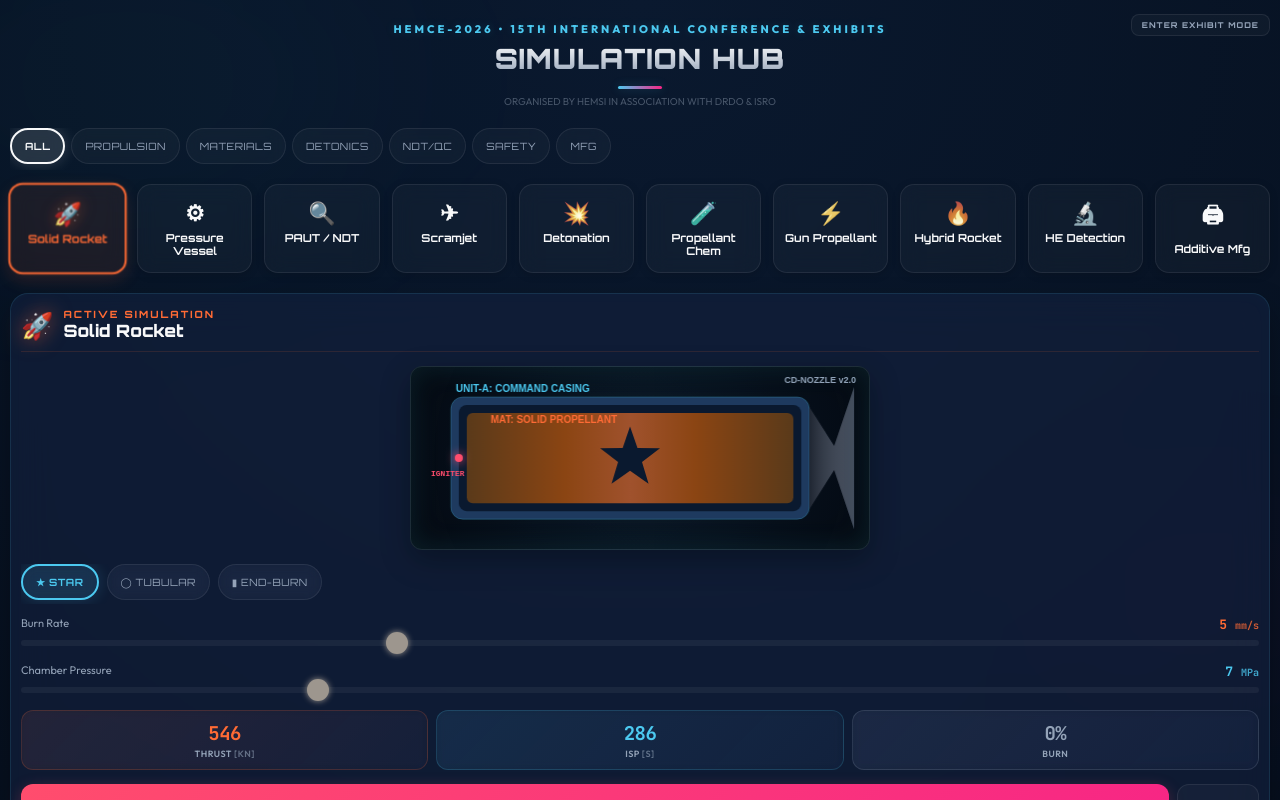
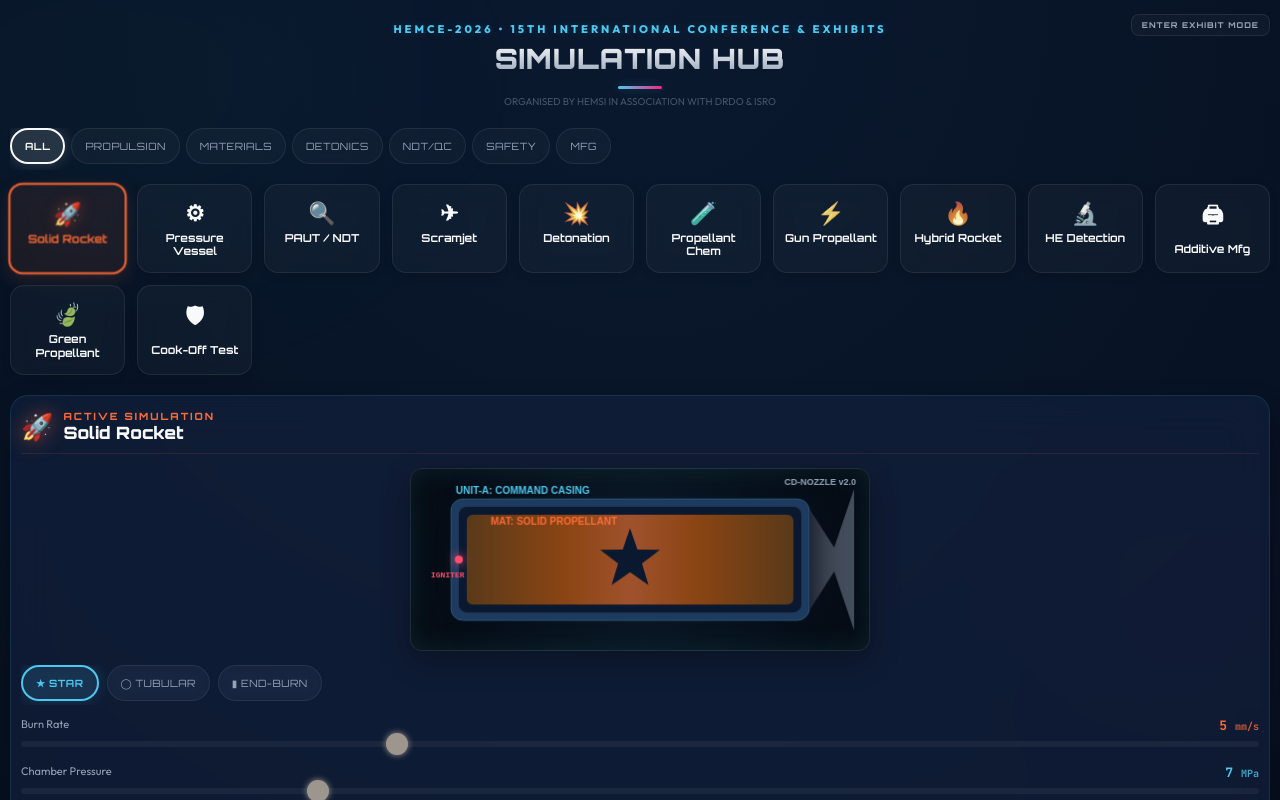
Before and after one commit to Praviadari/hemce_sims, a React (Vite) app: page / in a window 1280 px wide. Shown: the top 800 px of the page. Built offline with nearby package versions, Linux system fonts and the light colour scheme.

Commit message:
feat: add Green Propellant and Cook-Off Test simulations to registry

```diff
--- /dev/null
+++ b/src/sims/CookOffTestSim.jsx
@@ -0,0 +1,123 @@
+import { useState, useRef } from "react";
+import { useCanvas, T } from "../utils";
+import { SimCanvas, ActionBtn, PillRow, Pill, DataRow, DataBox, InfoBox } from "../components/Primitives";
+import { AIInsight } from "../components/AIInsight";
+
+export function CookOffTestSim() {
+  const [phase, setPhase] = useState("idle"); // idle | heating | reaction
+  const [munType, setMunType] = useState("standard"); // standard | insensitive
+  const tempRef = useRef(20);
+
+  const canvasRef = useCanvas((ctx, frameCount) => {
+    ctx.clearRect(0, 0, 460, 180);
+
+    // Heating simulation logic (Fast Cook-Off Test equivalent)
+    if (phase === "heating") {
+      tempRef.current += 1.5;
+      if (tempRef.current >= 400) {
+        setPhase("reaction");
+      }
+    }
+
+    const t = tempRef.current;
+
+    // Draw the furnace / fire environment
+    const fireIntensity = phase !== "idle" ? Math.min((t - 20) / 200, 1) : 0;
+    ctx.fillStyle = `rgba(255, 50, 0, ${fireIntensity * 0.4 + (Math.sin(frameCount * 0.2) * 0.1)})`;
+    ctx.fillRect(0, 100, 460, 80);
+
+    // Draw the munition casing
+    ctx.fillStyle = T.gray;
+    ctx.fillRect(160, 60, 140, 60);
+    ctx.fillStyle = '#444';
+    ctx.fillRect(150, 55, 10, 70); // Base
+    ctx.beginPath();
+    ctx.moveTo(300, 60);
+    ctx.lineTo(340, 90);
+    ctx.lineTo(300, 120);
+    ctx.fill(); // Nose cone
+
+    // Inner energetic core
+    ctx.fillStyle = munType === "insensitive" ? '#3b82f6' : '#ef4444';
+    ctx.fillRect(165, 65, 130, 50);
+
+    if (phase === "reaction") {
+      if (munType === "standard") {
+        // High-order Detonation
+        ctx.fillStyle = `rgba(255, 200, 50, 0.9)`;
+        ctx.beginPath();
+        for(let i=0; i<15; i++) {
+          const r = Math.random() * 150 + 50;
+          const a = Math.random() * Math.PI * 2;
+          ctx.lineTo(230 + Math.cos(a)*r, 90 + Math.sin(a)*r);
+        }
+        ctx.closePath();
+        ctx.fill();
+        ctx.fillStyle = T.white;
+        ctx.font = "bold 20px monospace";
+        ctx.textAlign = "center";
+        ctx.fillText("CRITICAL FAILURE (DETONATION)", 230, 40);
+      } else {
+        // Deflagration (Burning peacefully)
+        ctx.fillStyle = `rgba(100, 150, 255, 0.8)`;
+        for(let i=0; i<8; i++) {
+          ctx.beginPath();
+          ctx.arc(230 + (Math.random()*100-50), 60 - (Math.random()*40), Math.random()*20+10, 0, Math.PI*2);
+          ctx.fill();
+        }
+        ctx.fillStyle = '#3b82f6';
+        ctx.font = "bold 20px monospace";
+        ctx.textAlign = "center";
+        ctx.fillText("SAFE BURN (TYPE V REACTION)", 230, 40);
+      }
+    } else {
+      // Temperature read out
+      ctx.fillStyle = phase === "idle" ? T.dimText : T.white;
+      ctx.font = "16px monospace";
+      ctx.textAlign = "center";
+      ctx.fillText(`${Math.floor(t)}°C`, 230, 30);
+    }
+  }, { animate: true });
+
+  const startTest = () => {
+    tempRef.current = 20;
+    setPhase("heating");
+  };
+
+  const reset = () => {
+    tempRef.current = 20;
+    setPhase("idle");
+  };
+
+  return (
+    <div>
+      <SimCanvas canvasRef={canvasRef} width={460} height={180} />
+
+      <PillRow>
+        <Pill active={munType === "standard"} onClick={() => { setMunType("standard"); reset(); }} color={T.red}>
+          Standard Munition
+        </Pill>
+        <Pill active={munType === "insensitive"} onClick={() => { setMunType("insensitive"); reset(); }} color="#3b82f6">
+          Insensitive Munition (IM)
+        </Pill>
+      </PillRow>
+
+      <DataRow>
+        <DataBox label="Cook-off Temp" value={munType === "insensitive" ? "180+" : "140"} unit="°C" color={munType === "insensitive" ? "#3b82f6" : undefined} />
+        <DataBox label="Reaction Type" value={munType === "insensitive" ? "Burn" : "Detonate"} color={munType === "insensitive" ? "#3b82f6" : undefined} />
+      </DataRow>
+
+      <div style={{ display: "flex", gap: 8, marginTop: 14 }}>
+        <ActionBtn onClick={startTest} disabled={phase !== "idle"} color={T.orange}>
+          {phase === "heating" ? "HEATING..." : phase === "reaction" ? "TEST COMPLETED" : "INITIATE FIRE TEST"}
+        </ActionBtn>
+      </div>
+
+      <InfoBox color={munType === "insensitive" ? "#3b82f6" : T.accent}>
+        Insensitive Munitions (IM) are designed to withstand catastrophic external stimuli (Fast Cook-off, Bullet Impact, Sympathetic Detonation) using advanced polymer-bonded explosives (PBX) and venting casings. They simply burn instead of detonating violently, saving vessels and crews from catastrophic chain reactions.
+      </InfoBox>
+
+      <AIInsight buildPrompt={() => `Explain the strategic importance of STANAG 4439 compliant Insensitive Munitions (IM) compared to standard TNT/RDX equivalents in modern defense platforms.`} color={munType === "insensitive" ? "#3b82f6" : undefined} />
+    </div>
+  );
+}
--- /dev/null
+++ b/src/sims/GreenPropellantSim.jsx
@@ -0,0 +1,126 @@
+import { useState, useRef } from "react";
+import { useCanvas, useAnimation, T } from "../utils";
+import { SimCanvas, ActionBtn, PillRow, Pill, DataRow, DataBox, InfoBox } from "../components/Primitives";
+import { AIInsight } from "../components/AIInsight";
+
+export function GreenPropellantSim() {
+  const [phase, setPhase] = useState("idle"); // idle | mixing | complete
+  const [tech, setTech] = useState("adn"); // adn | han | gap
+  const progressRef = useRef(0);
+  const particlesRef = useRef([]);
+
+  const initParticles = () => {
+    particlesRef.current = Array.from({ length: 150 }).map(() => ({
+      x: Math.random() * 460,
+      y: Math.random() * 180,
+      vx: (Math.random() - 0.5) * 2,
+      vy: (Math.random() - 0.5) * 2,
+      size: Math.random() * 3 + 1,
+      type: Math.random() > 0.5 ? 'oxidizer' : 'fuel',
+      alpha: Math.random() * 0.5 + 0.3
+    }));
+  };
+
+  if (particlesRef.current.length === 0) initParticles();
+
+  const canvasRef = useCanvas((ctx, frameCount) => {
+    ctx.clearRect(0, 0, 460, 180);
+
+    const isMixing = phase === "mixing";
+    if (isMixing) {
+      progressRef.current = Math.min(progressRef.current + 0.005, 1);
+      if (progressRef.current >= 1) setPhase("complete");
+    }
+
+    particlesRef.current.forEach((p, i) => {
+      // Movement
+      if (isMixing) {
+        // Vortex effect simulating nanoscale energetic mixing
+        const cx = 230, cy = 90;
+        const angle = Math.atan2(p.y - cy, p.x - cx);
+        const dist = Math.hypot(p.x - cx, p.y - cy);
+
+        p.x -= Math.sin(angle) * (dist * 0.05);
+        p.y += Math.cos(angle) * (dist * 0.05);
+
+        // Binding to form clustered nano-energetics
+        if (progressRef.current > 0.5) {
+           p.x += (cx - p.x) * 0.02;
+           p.y += (cy - p.y) * 0.02;
+           if (p.type === 'fuel') p.type = 'bound';
+        }
+      } else {
+        // Brownian motion
+        p.x += p.vx * 0.2;
+        p.y += p.vy * 0.2;
+        if (p.x < 0 || p.x > 460) p.vx *= -1;
+        if (p.y < 0 || p.y > 180) p.vy *= -1;
+      }
+
+      ctx.beginPath();
+      ctx.arc(p.x, p.y, p.size, 0, Math.PI * 2);
+
+      let color;
+      if (p.type === 'oxidizer') color = tech === 'adn' ? '120, 255, 160' : '80, 200, 255';
+      else if (p.type === 'fuel') color = '255, 200, 100'; // Nano-Al
+      else color = '100, 255, 100'; // Bound green energetic
+
+      ctx.fillStyle = `rgba(${color}, ${p.alpha})`;
+      ctx.shadowColor = `rgba(${color}, 0.8)`;
+      ctx.shadowBlur = isMixing ? 15 : 5;
+      ctx.fill();
+    });
+
+    if (phase === "complete") {
+      ctx.fillStyle = "rgba(100, 255, 120, 0.2)";
+      ctx.fillRect(0, 0, 460, 180);
+      ctx.fillStyle = T.white;
+      ctx.font = "24px 'Space Mono'";
+      ctx.textAlign = "center";
+      ctx.shadowBlur = 0;
+      ctx.fillText("SYNTHESIS COMPLETE", 230, 95);
+    }
+  }, { animate: true });
+
+  const startMixing = () => {
+    progressRef.current = 0;
+    initParticles();
+    setPhase("mixing");
+  };
+
+  const getStats = () => {
+    if (tech === "adn") return { isp: 275, toxicity: "None", signature: "Reduced" };
+    if (tech === "han") return { isp: 260, toxicity: "Low", signature: "Minimum" };
+    return { isp: 245, toxicity: "None", signature: "Low" };
+  };
+
+  return (
+    <div>
+      <SimCanvas canvasRef={canvasRef} width={460} height={180} />
+
+      <PillRow>
+        <Pill active={tech === "adn"} onClick={() => setTech("adn")}>ADN Oxidizer</Pill>
+        <Pill active={tech === "han"} onClick={() => setTech("han")}>HAN-based</Pill>
+        <Pill active={tech === "gap"} onClick={() => setTech("gap")}>GAP Polymer</Pill>
+      </PillRow>
+
+      <DataRow>
+        <DataBox label="Estimated Isp" value={getStats().isp} unit="s" />
+        <DataBox label="Toxicity" value={getStats().toxicity} />
+        <DataBox label="Exhaust Sig" value={getStats().signature} />
+      </DataRow>
+
+      <div style={{ display: "flex", gap: 8, marginTop: 14 }}>
+        <ActionBtn onClick={startMixing} disabled={phase === "mixing"} color="#2ecc71">
+          {phase === "mixing" ? "SYNTHESIZING..." : "SYNTHESIZE MATRIX"}
+        </ActionBtn>
+      </div>
+
+      <InfoBox>
+        Green energetics like Ammonium Dinitramide (ADN) and Hydroxylammonium Nitrate (HAN) replace highly toxic and corrosive Hydrazine and Ammonium Perchlorate. They burn clean, producing zero HCl (hydrochloric acid) in the exhaust signature, while delivering higher specific impulse.
+      </InfoBox>
+
+      <AIInsight buildPrompt={() => `Analyze the benefits of using ${tech.toUpperCase()} based green propellants over traditional highly toxic space and defense propulsion materials.`} />
+    </div>
+  );
+}
--- a/src/sims/registry.js
+++ b/src/sims/registry.js
@@ -16,6 +16,8 @@
 const HybridRocketSim = lazy(() => import("./HybridRocketSim"));
 const ExplosiveDetectionSim = lazy(() => import("./ExplosiveDetectionSim"));
 const AdditiveManufacturingSim = lazy(() => import("./AdditiveManufacturingSim"));
+const GreenPropellantSim = lazy(() => import("./GreenPropellantSim"));
+const CookOffTestSim = lazy(() => import("./CookOffTestSim"));
 
 export const SIM_REGISTRY = [
   { id: "rocket",     icon: "🚀", label: "Solid Rocket",    cat: "propulsion",     color: T.orange,  comp: SolidRocketSim,          tags: ["solid propulsion", "combustion", "propellants"] },
@@ -28,6 +30,8 @@
   { id: "hybrid",     icon: "🔥", label: "Hybrid Rocket",   cat: "propulsion",     color: T.lime,    comp: HybridRocketSim,         tags: ["hybrid combustion", "liquid propulsion"] },
   { id: "detection",  icon: "🔬", label: "HE Detection",    cat: "safety",         color: T.pink,    comp: ExplosiveDetectionSim,   tags: ["explosive detection", "field testing"] },
   { id: "am",         icon: "🖨", label: "Additive Mfg",    cat: "manufacturing",  color: T.lime,    comp: AdditiveManufacturingSim, tags: ["additive manufacturing", "3D printing"] },
+  { id: "greenprop",  icon: "🍃", label: "Green Propellant", cat: "materials",      color: "#2ecc71", comp: GreenPropellantSim, tags: ["green energetics", "nano energetics"] },
+  { id: "im",         icon: "🛡", label: "Cook-Off Test",    cat: "safety",         color: "#3b82f6", comp: CookOffTestSim, tags: ["insensitive munitions", "safety"] },
 ];
 
 export const CATEGORIES = [
```
